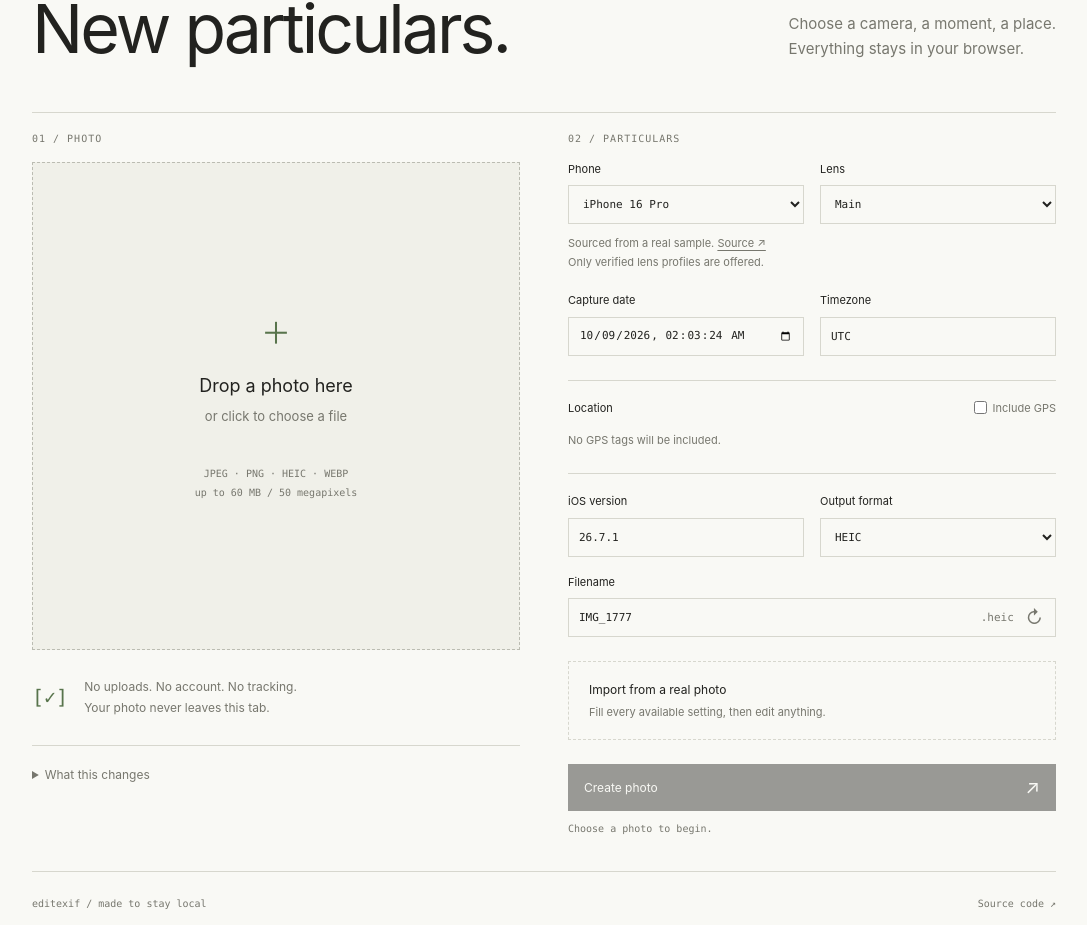
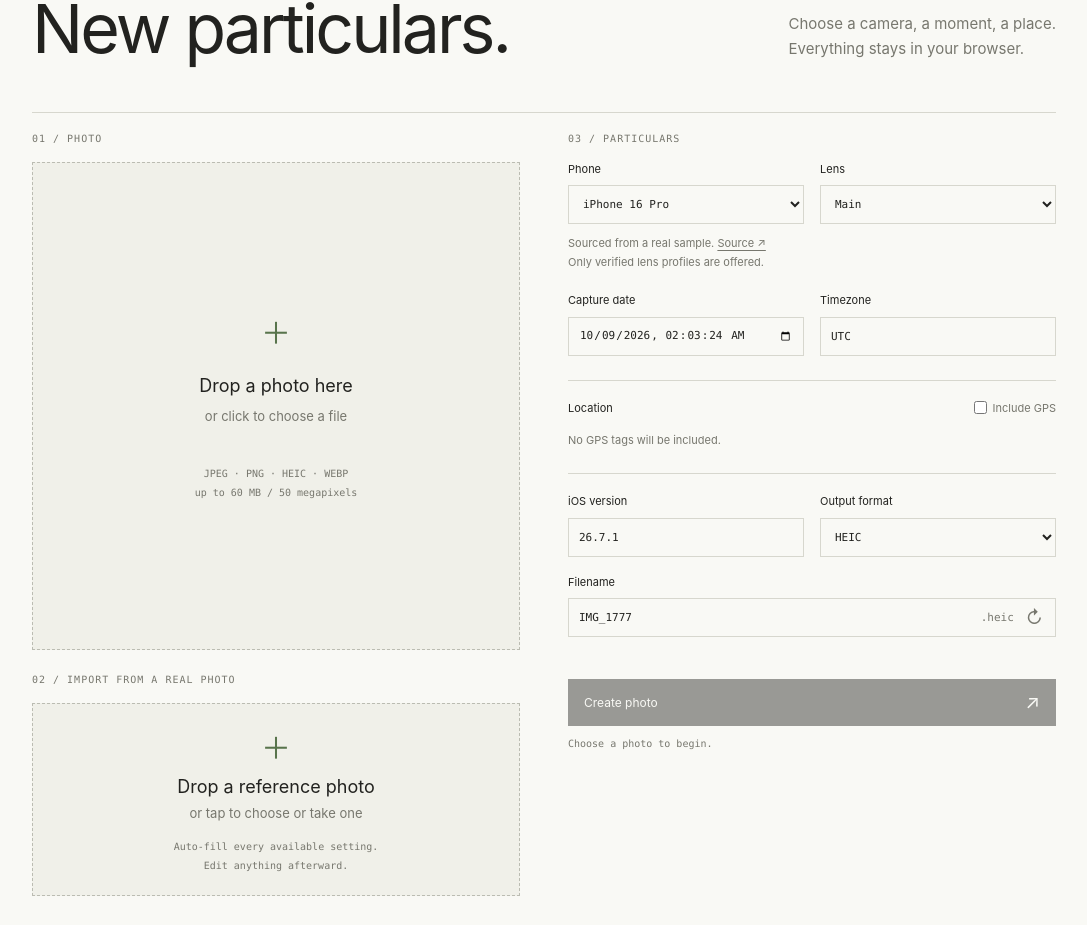
Before and after one commit to alissawu/editexif, a React (Vite) app: page / in a window 1280 px wide. Shown: the part 254-1179 px from the top of the page, without its empty margins (96-1183 px from the left). Built offline with nearby package versions, Linux system fonts and the light colour scheme.

Commit message:
Move reference import into left-column dropzone

```diff
--- a/src/App.tsx
+++ b/src/App.tsx
@@ -11,7 +11,7 @@ const timezones=timezoneOptions(initial.timezone);
 export default function App(){
  const [phones,setPhones]=useState<Profile[]>(templates);const [importedName,setImportedName]=useState('');const [missing,setMissing]=useState<string[]>([]);const importInput=useRef<HTMLInputElement|null>(null);
  const [file,setFile]=useState<File>();const [reference,setReference]=useState<File>();const [phone,setPhone]=useState(0);const [lens,setLens]=useState(0);const [settings,setSettings]=useState(initial);
- const [before,setBefore]=useState<Tags>();const [output,setOutput]=useState<Output>();const [preview,setPreview]=useState('');const [busy,setBusy]=useState(false);const [status,setStatus]=useState('');const [error,setError]=useState('');const [drag,setDrag]=useState(false);
+ const [before,setBefore]=useState<Tags>();const [output,setOutput]=useState<Output>();const [preview,setPreview]=useState('');const [busy,setBusy]=useState(false);const [status,setStatus]=useState('');const [error,setError]=useState('');const [drag,setDrag]=useState(false);const [importDrag,setImportDrag]=useState(false);
  const softwareManual=useRef(false);
  const worker=useRef<Worker|null>(null);const request=useRef(0);const objectUrl=useRef('');
  function resetOutput(){setOutput(undefined);setError('');}
@@ -48,10 +48,20 @@ export default function App(){
      {!file?<div className="drop-copy"><span className="upload-icon" aria-hidden="true">＋</span><strong>Drop a photo here</strong><span>or click to choose a file</span><small>JPEG · PNG · HEIC · WEBP<br/>up to 60 MB / 50 megapixels</small></div>:<div className="image-caption">{file.name}<span>{busy?'Working locally': 'Click to replace'}</span></div>}
     </label>
     {file&&<p className="note">{output?output.width+' × '+output.height+' pixels. Clean export ready.':'Original metadata read locally. Click the image to replace it.'}</p>}
+    <div className="import-photo">
+      <div className="section-label">02 / IMPORT FROM A REAL PHOTO</div>
+      <label className={'dropzone import-dropzone '+(importDrag?'drag':'')} onDragOver={e=>{e.preventDefault();if(!busy)setImportDrag(true);}} onDragLeave={()=>setImportDrag(false)} onDrop={e=>{e.preventDefault();setImportDrag(false);const input=e.dataTransfer.files[0];if(input&&!busy)run('import',input);}}>
+       <input ref={importInput} aria-label="Import from a real photo" type="file" accept="image/*,.heic,.heif" disabled={busy} onChange={e=>{const input=e.target.files?.[0];if(input)run('import',input);}}/>
+       <div className="drop-copy"><span className="upload-icon" aria-hidden="true">＋</span><strong>Drop a reference photo</strong><span>or tap to choose or take one</span><small>Auto-fill every available setting.<br/>Edit anything afterward.</small></div>
+      </label>
+      {importedName&&<p className="note imported-note">Imported from {importedName} <button className="text-button" type="button" onClick={()=>{setReference(undefined);setImportedName('');setMissing([]);setPhones(templates);setPhone(0);setLens(0);setSettings(initial);softwareManual.current=false;if(importInput.current)importInput.current.value='';resetOutput();}}>Clear</button></p>}
+      {missing.length>0&&<p className="note" role="status">Not available in this file{': '}{missing.join(', ')}. Camera/software use template defaults where available; missing location stays off and date/time uses the current default. Photo pickers may convert HEIC to JPEG or remove metadata. Choose File with an original can retain more. Full Apple MakerNotes may contain private vendor data.</p>}
+     </div>
+
     <div className="privacy-note"><span className="privacy-symbol" aria-hidden="true">[✓]</span><p>No uploads. No account. No tracking.<br/>Your photo never leaves this tab.</p></div>
     <details className="how"><summary>What this changes</summary><p>The image is re-encoded, removing existing metadata, then standard EXIF tags are added. Pixels keep their appearance, but compression may change them.</p><p>This is not a native camera capture. Apple MakerNotes are copied from a real sample or reference, preserving known input shot IDs and generating missing ones. They describe that sample, not your scene. Depth, Live Photo data, HDR gain maps and valid provenance signatures are not recreated. It does not guarantee a detector result.</p></details>
    </section>
-   <section className="controls" aria-label="Export settings"><div className="section-label">02 / PARTICULARS</div>
+   <section className="controls" aria-label="Export settings"><div className="section-label">03 / PARTICULARS</div>
     <fieldset disabled={busy}>
      <div className="form-row"><label>Phone<select aria-label="Phone" value={phone} onChange={e=>selectPhone(Number(e.target.value))}>{phones.map((p,i)=><option key={p.id} value={i}>{p.name}</option>)}</select></label><label>Lens<select aria-label="Lens" value={lens} onChange={e=>{const i=Number(e.target.value);setReference(undefined);setLens(i);setSettings(s=>({...s,software:softwareManual.current?s.software:defaultSoftware(phones[phone].name,s.date,String(phones[phone].lenses[i].tags['EXIF:Software']??''))}));resetOutput();}}>{phones[phone].lenses.map((l,i)=><option value={i} key={l.id}>{l.name}</option>)}</select></label></div>
      <p className="note source-note">{importedName?'Imported camera values. All fields stay editable.':<>Sourced from a real sample. <a target="_blank" rel="noreferrer" href={current.source}>Source ↗</a><br/>Only verified lens profiles are offered.</>}</p>
@@ -62,17 +72,12 @@ export default function App(){
      <div className="rule"/>
      <div className="form-row"><label>{phones[phone].platform==='ios'?'iOS version':'Camera software'}<input aria-label={phones[phone].platform==='ios'?'iOS version':'Camera software'} list={phones[phone].platform==='ios'?'ios-versions':undefined} value={settings.software} onChange={e=>update('software',e.target.value)} maxLength={80}/>{phones[phone].platform==='ios'&&<datalist id="ios-versions">{iosOptions(phones[phone].name,settings.date).map(v=><option key={v} value={v}>iOS {v}</option>)}</datalist>}</label><label>Output format<select value={settings.format} onChange={e=>update('format',e.target.value as Settings['format'])}><option value="heic">HEIC</option><option value="jpeg">JPEG</option></select></label></div>
      <label className="filename">Filename<div className="input-suffix"><input value={settings.filename} onChange={e=>update('filename',e.target.value)} maxLength={80}/><span>.{settings.format==='heic'?'heic':'jpg'}</span><button type="button" aria-label="Randomize filename" onClick={()=>update('filename',randomFilename())}>↻</button></div></label>
-<div className="import-photo">
-      <label className="import-box"><strong>Import from a real photo</strong><span>Fill every available setting, then edit anything.</span><input ref={importInput} aria-label="Import from a real photo" type="file" accept="image/*,.heic,.heif" onChange={e=>{const input=e.target.files?.[0];if(input)run('import',input);}}/></label>
-      {importedName&&<p className="note imported-note">Imported from {importedName} <button className="text-button" type="button" onClick={()=>{setReference(undefined);setImportedName('');setMissing([]);setPhones(templates);setPhone(0);setLens(0);setSettings(initial);softwareManual.current=false;if(importInput.current)importInput.current.value='';resetOutput();}}>Clear</button></p>}
-      {missing.length>0&&<p className="note" role="status">Not available in this file{': '}{missing.join(', ')}. Camera/software use template defaults where available; missing location stays off and date/time uses the current default. Photo pickers may convert HEIC to JPEG or remove metadata. Choose File with an original can retain more. Full Apple MakerNotes may contain private vendor data.</p>}
-     </div>
     </fieldset>
     <div className="actions"><button className="primary" disabled={!file||busy} onClick={()=>file&&run('export',file)}>{busy?'Working…':output?'Regenerate photo':'Create photo'}<span aria-hidden="true">↗</span></button>{output&&<button className="download" onClick={download}>Download .{settings.format==='heic'?'heic':'jpg'}<span>{(output.blob.size/1048576).toFixed(2)} MB</span></button>}</div>
     <p className="status" role="status" aria-live="polite">{status||(!file?'Choose a photo to begin.':output?'Ready. Metadata checked locally.':'First export loads the local WASM engine.')}</p>{error&&<p className="error" role="alert">{error}</p>}
    </section>
   </div>
-  {before&&<details className="metadata"><summary>03 / METADATA <span>{output?'Before / after':'Original photo'}</span></summary><div className="table-scroll"><table><thead><tr><th>Tag</th><th>Before</th><th>After</th></tr></thead><tbody>{diffKeys.map(k=><tr key={k} className={output&&String(before[k])!==String(output.after[k])?'changed':''}><th scope="row">{k}</th><td>{String(before[k]??'—')}</td><td>{String(output?.after[k]??'—')}</td></tr>)}</tbody></table></div></details>}
+  {before&&<details className="metadata"><summary>04 / METADATA <span>{output?'Before / after':'Original photo'}</span></summary><div className="table-scroll"><table><thead><tr><th>Tag</th><th>Before</th><th>After</th></tr></thead><tbody>{diffKeys.map(k=><tr key={k} className={output&&String(before[k])!==String(output.after[k])?'changed':''}><th scope="row">{k}</th><td>{String(before[k]??'—')}</td><td>{String(output?.after[k]??'—')}</td></tr>)}</tbody></table></div></details>}
   <footer><span>editexif / made to stay local</span><a href="https://github.com/alissawu/editexif" target="_blank" rel="noreferrer">Source code ↗</a></footer>
  </main>;
 }
```
Also changed, not shown: src/style.css.
